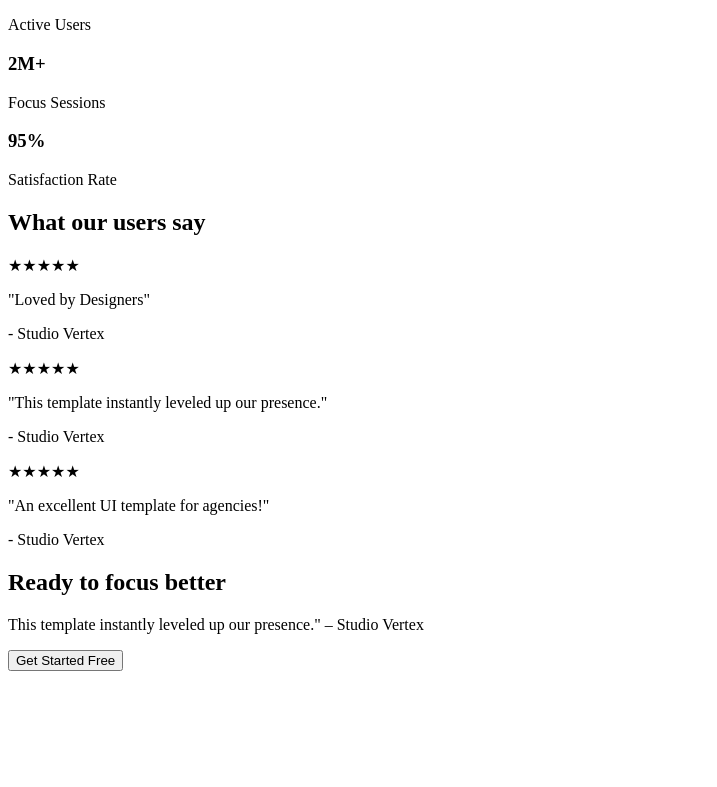
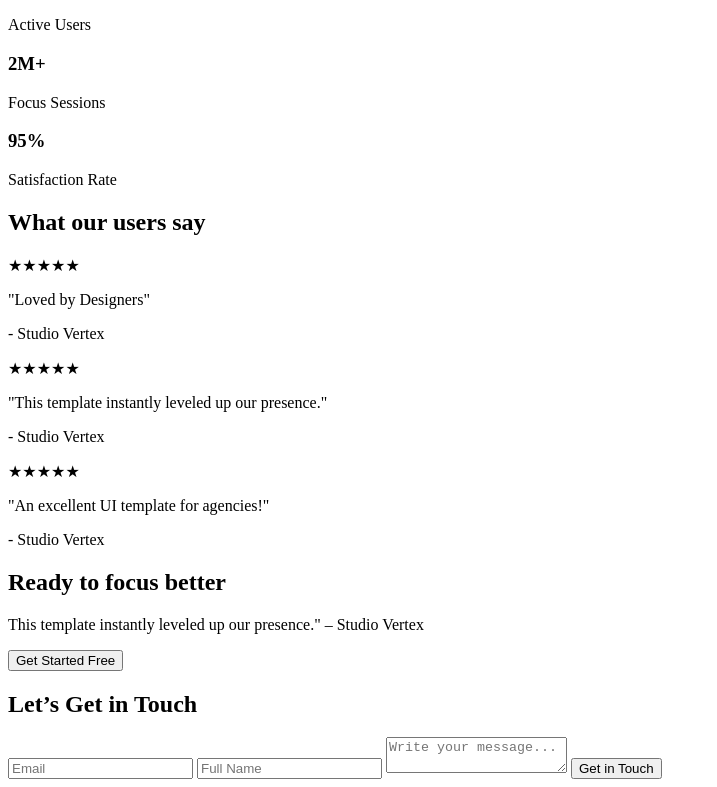
Before and after one commit to AbirMahmud14/PH-Assignment01, a plain HTML site: page index.html in a window 1280 px wide. Shown: the part 680-1467 px from the top of the page, without its empty margins (0-717 px from the left). Before the commit the page ends 1359 px from the top, so only its background shows below. Drawn offline with Linux system fonts and the light colour scheme.

Commit message:
adding contact section

```diff
--- a/index.html
+++ b/index.html
@@ -79,5 +79,17 @@
         <p>This template instantly leveled up our presence." – Studio Vertex</p>
         <button class="get-started-btn">Get Started Free</button>
     </section>
+
+    <!-- Contact Section -->
+    <section class="contact">
+        <h2>Let’s Get in Touch</h2>
+        <form>
+            <input type="email" placeholder="Email" required>
+            <input type="text" placeholder="Full Name" required>
+            <textarea placeholder="Write your message..." required></textarea>
+            <button type="submit" class="get-in-touch-btn">Get in Touch</button>
+        </form>
+    </section>
+
 </body>
 </html>
```
